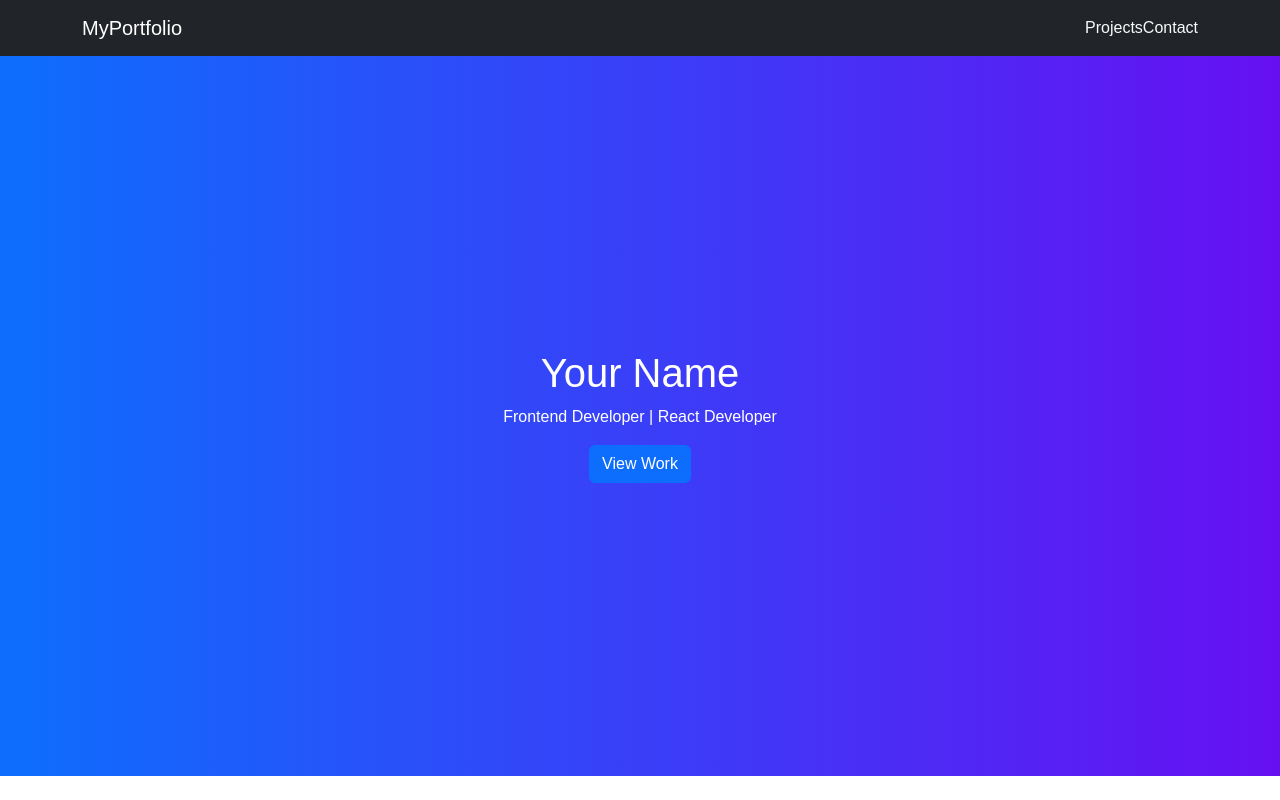
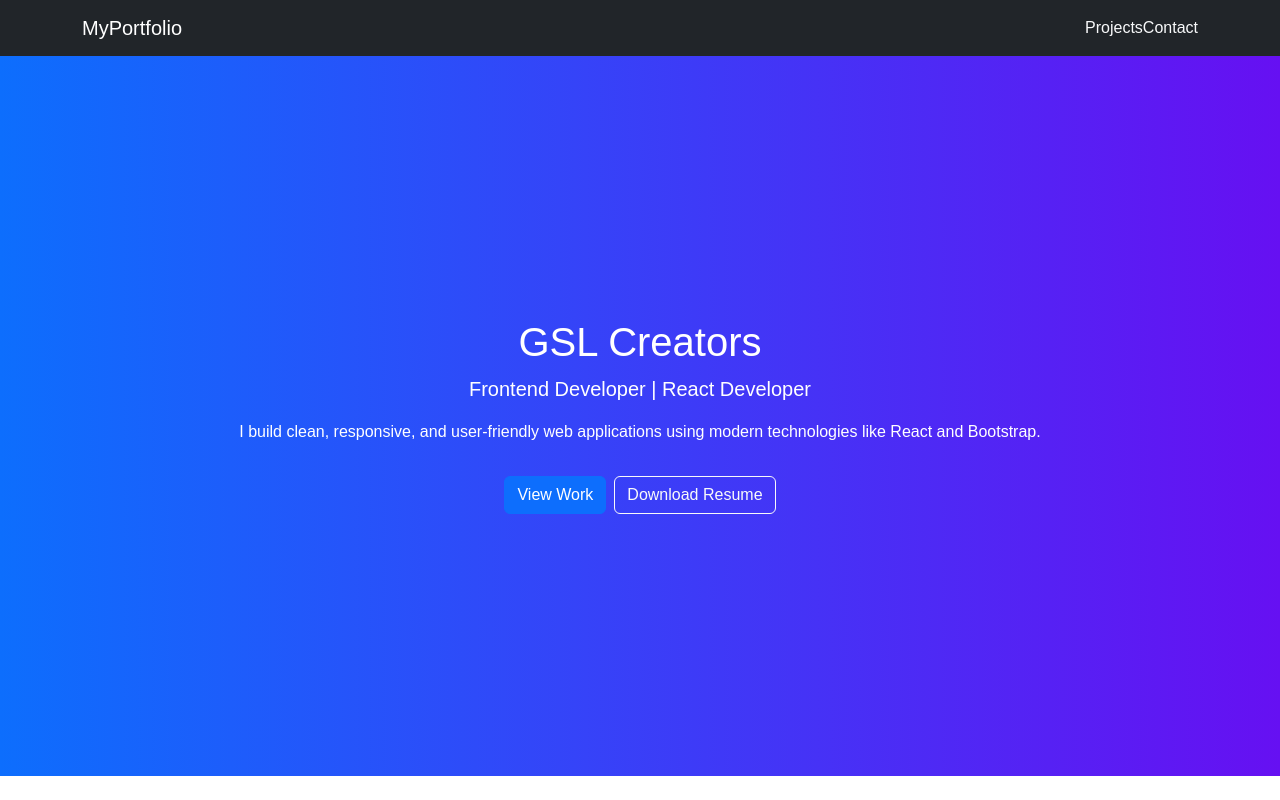
Before and after one commit to Guri60/Portfolio, a JavaScript app in the folder portfolio-react/: page / in a window 1280 px wide. Shown: the top 800 px of the page. Built offline with nearby package versions, Linux system fonts and the light colour scheme; the HTML template or start-up script is replaced by a standard one.

Commit message:
Update Hero.js

```diff
--- a/portfolio-react/src/components/Hero.js
+++ b/portfolio-react/src/components/Hero.js
@@ -1,10 +1,21 @@
 function Hero() {
   return (
-    <section className="hero text-center d-flex align-items-center">
+    <section id="home" className="hero text-center d-flex align-items-center">
       <div className="container">
-        <h1>Your Name</h1>
-        <p>Frontend Developer | React Developer</p>
-        <button className="btn btn-primary">View Work</button>
+        <h1>GSL Creators</h1>
+        <p className="lead">Frontend Developer | React Developer</p>
+
+        <p className="mt-3">
+          I build clean, responsive, and user-friendly web applications using modern technologies like React and Bootstrap.
+        </p>
+
+        <a href="#projects" className="btn btn-primary mt-3 me-2">
+          View Work
+        </a>
+
+        <a href="/resume.pdf" className="btn btn-outline-light mt-3" download>
+          Download Resume
+        </a>
       </div>
     </section>
   );
```
